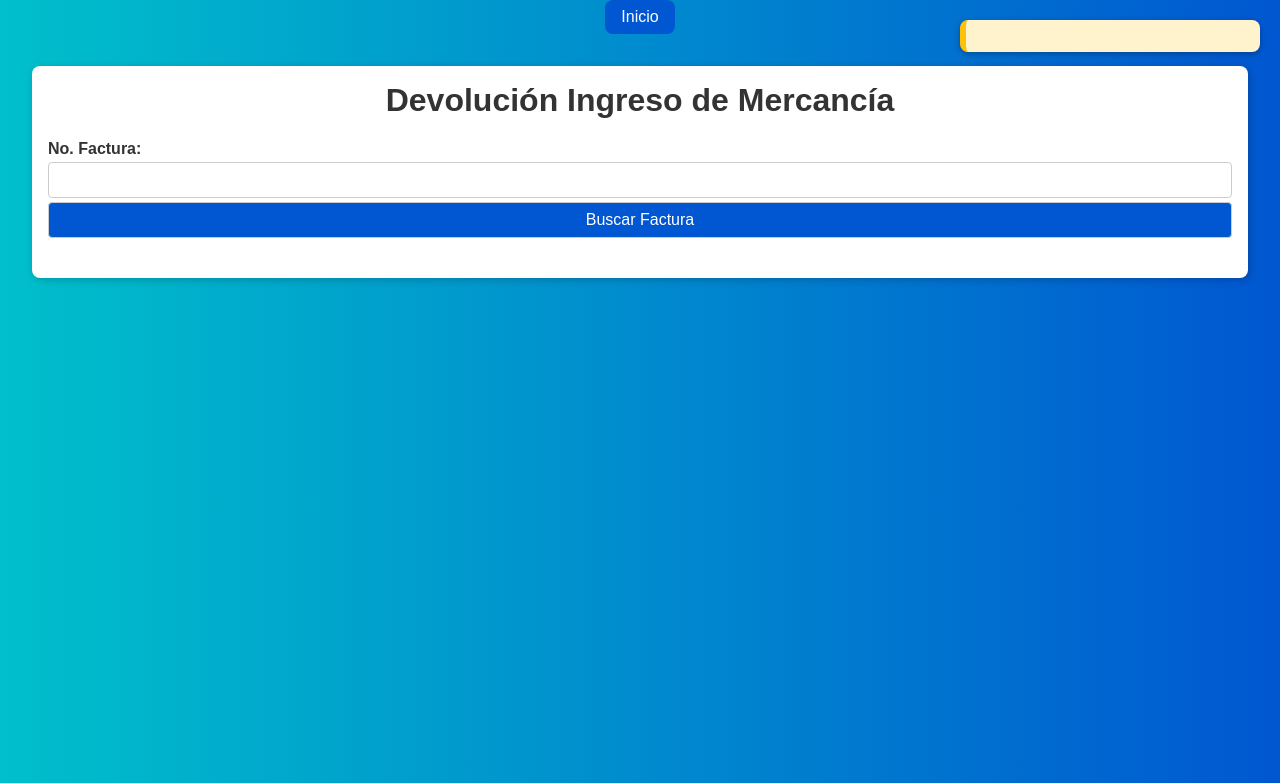
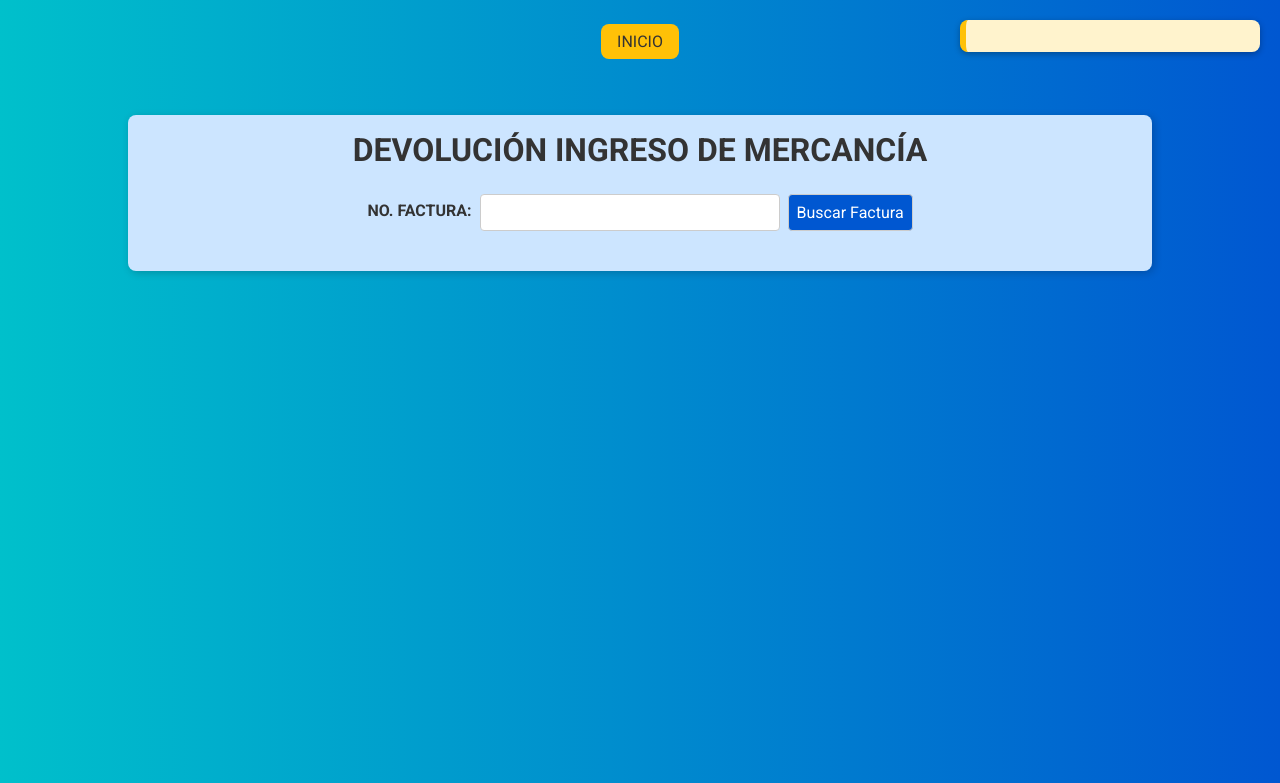
Before and after one commit to redofficeia-code/rima_v1, a Flask app: page /devoluciones/ingreso in a window 1280 px wide. Shown: the top 783 px of the page. Run offline with Flask 3, Linux system fonts and the light colour scheme.

Commit message:
so little

```diff
--- a/templates/devoluciones_ingreso.html
+++ b/templates/devoluciones_ingreso.html
@@ -4,19 +4,22 @@
   <meta charset="utf-8">
   <meta name="viewport" content="width=device-width, initial-scale=1.0">
   <title>Devolución Ingreso de Mercancía – WMS</title>
+  <link href="https://fonts.googleapis.com/css2?family=Roboto:wght@400;700&display=swap" rel="stylesheet">
   <style>
     *, *::before, *::after { box-sizing: border-box; }
     body {
       margin: 0; padding: 0;
-      font-family: sans-serif;
+      font-family: 'Roboto', sans-serif;
       background: linear-gradient(to right, #00c0cb, #0057d1);
       color: #333;
       text-align: center;
+      text-transform: uppercase;
     }
+    input, button, select, textarea { font-family: inherit; }
     .container {
-      width: 95%; max-width: 1650px;
-      margin: 1em auto;
-      background: white;
+      width: 80%; max-width: 1200px;
+      margin: 2em auto;
+      background: #cce5ff;
       border-radius: 8px;
       padding: 1em;
       box-shadow: 2px 2px 8px rgba(0,0,0,0.2);
@@ -30,6 +33,28 @@
     }
     button { background:#0057d1; color:white; cursor:pointer; }
     button:hover { background:#00c0cb; color:#0057d1; }
+    .search-form {
+      display:flex;
+      align-items:center;
+      justify-content:center;
+      gap:0.5em;
+    }
+    .search-form label {
+      margin:0;
+    }
+    .search-form input[type="text"] {
+      width:auto;
+      flex:0 0 300px;
+    }
+    .search-form button {
+      width:auto;
+      background:#0057d1;
+      color:white;
+    }
+    .search-form button:hover {
+      background:#00c0cb;
+      color:#0057d1;
+    }
     .tables {
       display:flex; flex-wrap:wrap; gap:2em; justify-content:space-between;
     }
@@ -84,9 +109,6 @@
   gap: 1em;
 }
 
-
-
-
     #toast button {
       background: none;
       border: none;
@@ -109,7 +131,7 @@
   </style>
 </head>
 <body onload="focusScan();">
-  <a href="{{ url_for('index') }}" style="display:inline-block;margin-bottom:1em;background:#0057d1;color:white;padding:0.5em 1em;border-radius:8px;text-decoration:none;">Inicio</a>
+  <a href="{{ url_for('index') }}" style="display:inline-block;margin:1.5em 0;background:#ffc107;color:#333;padding:0.5em 1em;border-radius:8px;text-decoration:none;">Inicio</a>
   <div class="container">
     <h1>Devolución Ingreso de Mercancía</h1>
 
@@ -122,7 +144,7 @@
     {% endwith %}
 
 
-    <form method="post">
+    <form method="post" class="search-form">
       <input type="hidden" name="action" value="buscar_factura">
       <label for="factura">No. Factura:</label>
       <input id="factura" name="factura" type="text" value="{{ request.args.get('factura') or factura or '' }}" required autocomplete="off">
```
